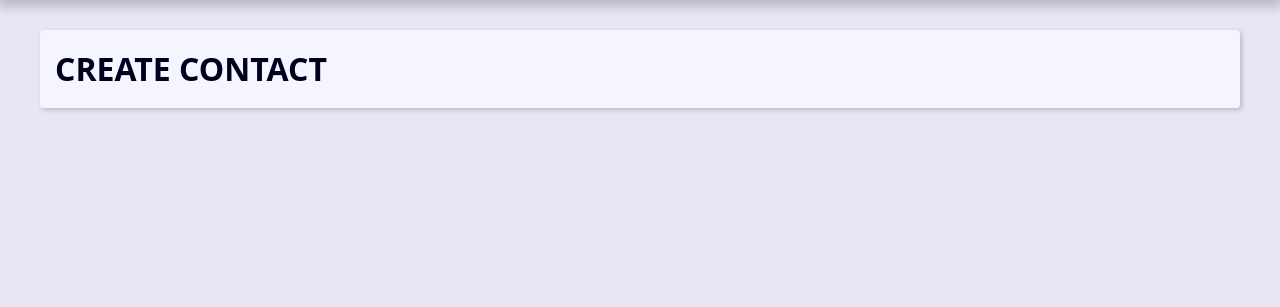
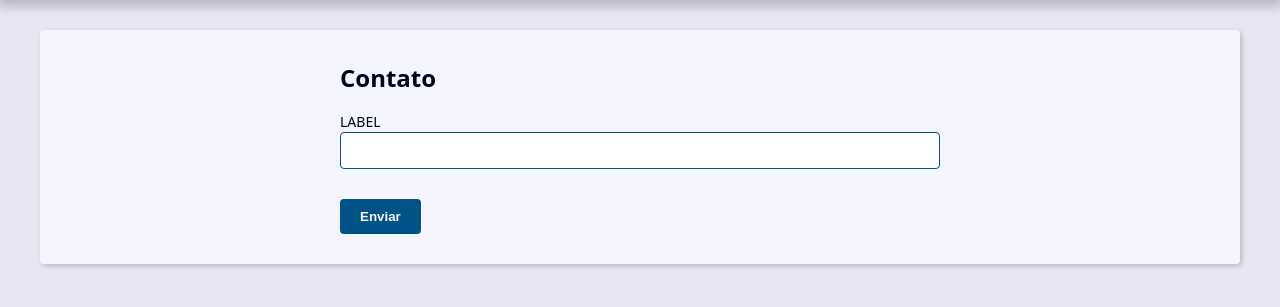
Before and after one commit to Wefrit/Projeto_Agenda, a Django app: page /contact/create/ in a window 1280 px wide. Shown: the part 239-546 px from the top of the page. Run offline with Django 5.2, Linux system fonts and the light colour scheme.

Commit message:
HTML e CSS do forms create

```diff
--- a/contact/templates/contact/create.html
+++ b/contact/templates/contact/create.html
@@ -1,4 +1,24 @@
 {% extends "global/base.html" %}
 {% block content %}
-<h1> CREATE CONTACT </h1>
+<div class="form-wrapper">
+    <h2>Contato</h2>
+    <form
+    action=""
+    method="POST"
+    enctype="multipart/form-data"
+    >
+        <div class="form-content">
+            <div class="form-group">
+                <label for="id_first_name">LABEL</label>
+                <input type="text" name="first_name" maxlength="255" id="id_first_name">
+            </div>
+        </div>
+
+        <div class="form-content">
+            <div class="from-group">
+                <button class="btn" type="submit">Enviar</button>
+            </div>
+        </div>
+    </form>
+</div>
 {% endblock content %}
```
